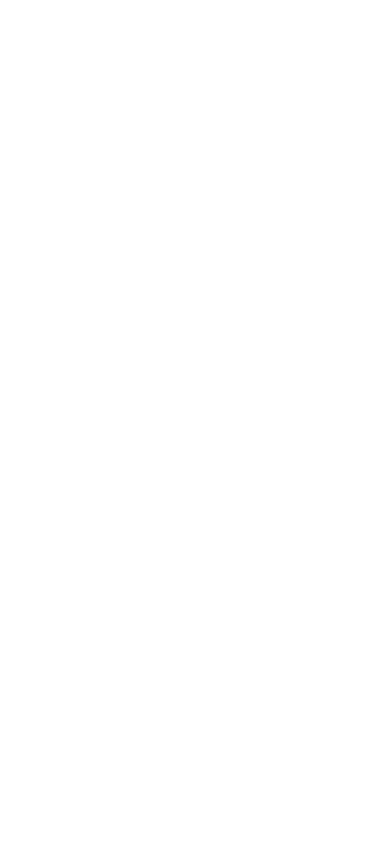
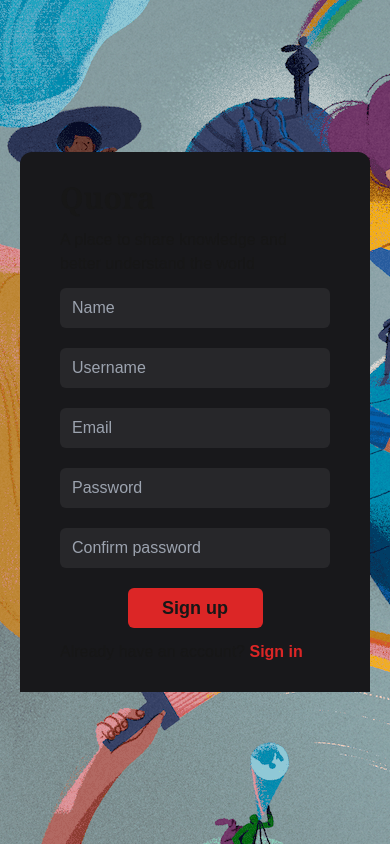
Before and after one commit to Rishabh8210/InQuiro-Client, a Next.js app: page /signup in a window 390 px wide. Built offline with nearby package versions, Linux system fonts and the light colour scheme.

Commit message:
Commit : Added Auth(signIn, signUp) pages and updated mobile navbar

```diff
--- a/src/app/(auth)/signin/page.tsx
+++ b/src/app/(auth)/signin/page.tsx
@@ -1,8 +1,18 @@
 import React from 'react'
-
+import { SigninComponent } from '@/components/SigninComponent'
+import { Logo } from '@/components/LogoComponent'
+import Link from 'next/link'
 const Signin = () => {
   return (
-    <div>Signin</div>
+    <div className="h-screen w-full flex justify-center px-5 bg-[url('/quoraBG.webp')] dark:bg-[url('/quoraBG.webp')] bg-black items-center">
+      <div className="h-fit w-full flex flex-col py-7 px-10 gap-5 bg-zinc-900 rounded-b-xl">
+          <Logo />
+          <p>Unlock curiosity, one question at a time.</p>
+          <h3 className='text-2xl font-bold text-center underline text-red-600 font-serif'>SignIn</h3>
+          <SigninComponent />
+          <span className='font-medium'>Create a new account? <Link className='font-semibold text-red-600' href='/signup'>Sign up</Link></span>
+      </div>
+    </div>
   )
 }
 
--- a/src/app/(auth)/signup/page.tsx
+++ b/src/app/(auth)/signup/page.tsx
@@ -1,9 +1,16 @@
 import React from 'react'
-
+import { SignupComponent } from '@/components/SigupComponent'
+import { Logo } from '@/components/LogoComponent'
+import Link from 'next/link'
 const Signup = () => {
   return (
-    <div>
-
+    <div className="h-screen w-full flex justify-center px-5 bg-[url('/quoraBG.webp')] dark:bg-[url('/quoraBG.webp')] bg-black items-center">
+      <div className="h-fit w-full flex flex-col py-7 px-10 gap-3 bg-zinc-900 rounded-t-xl">
+          <Logo />
+          <p>A place to share knowledge and better understand the world</p>
+          <SignupComponent />
+          <span className='font-medium'>Already have an account? <Link className='font-semibold text-red-600' href='/signin'>Sign in</Link></span>
+      </div>
     </div>
   )
 }
--- a/src/components/LogoComponent.tsx
+++ b/src/components/LogoComponent.tsx
@@ -1,5 +1,7 @@
 export function Logo() {
     return (
-        <h1 className="text-2xl font-sans font-bold">Quora</h1>
+        <div className="h-full leading-10 flex items-center w-fit">
+            <h1 className="text-3xl font-serif font-bold">Quora</h1>
+        </div>
     )
 }
--- a/src/components/MobileNavbar.tsx
+++ b/src/components/MobileNavbar.tsx
@@ -1,6 +1,7 @@
 "use client"
 import { useState } from "react"
 import Link from "next/link";
+import { Logo } from "./LogoComponent";
 
 interface HandleProps {
     setTrigger: () => void
@@ -19,9 +20,7 @@
                 <div className=" h-full w-fit flex items-center ">
                     <img className="dark:invert" src='/hamburger-menu.png' alt="#" onClick={() => handleClick()}/>
                 </div>
-                <div className="h-fit w-fit flex justify-center items-center">
-                    <h1 className="text-3xl font-san font-bold text-red-600">Quora</h1>
-                </div>
+                <Logo />
                 <div className="h-fit w-fit">
                     <Link href='/post'><img className="invert" src="/addButton.png"/></Link>
                 </div>
@@ -33,7 +32,7 @@
 
 export function SidebarMenu(props: HandleProps) {
     return (
-        <div className="h-screen w-full absolute top-0 left-0 p-10 flex flex-col  gap-10 bg-black">
+        <div className="h-screen z-10 w-full absolute top-0 left-0 p-10 flex flex-col  gap-10 bg-black">
             <div className="w-full h-fit py-5 flex justify-end">
                 <img className="dark:invert h-9 pointer" src="/closeButton.png" onClick={() => props.setTrigger()}/>
             </div>
@@ -49,20 +48,20 @@
 
 export function SubNavbarMenu() {
     return (
-        <div className="h-14 w-full flex justify-center items-center bg-zinc-900 border-b-2 border-opacity-40 ">
-            <Link href='/' className="h-full px-6 w-fit flex-shrink-0 flex justify-center items-center border-r-2">
+        <div className="md:hidden h-14 w-full flex justify-center items-center bg-zinc-900 border-b-2 border-opacity-40 ">
+            <Link href='/' className="h-full px-5 w-fit flex-shrink-0 flex justify-center items-center border-r-2">
                 <img className="h-7 " src="/homeButton.png"/>
             </Link>
-            <Link href='/' className="h-full px-6 flex-shrink-0 w-fit flex justify-center items-center border-r-2">
+            <Link href='/followings' className="h-full px-5 flex-shrink-0 w-fit flex justify-center items-center border-r-2">
                 <img className="h-7 dark:invert" src="/followingButton.png"/>
             </Link>
-            <Link href='/' className="h-full px-6 flex-shrink-0 w-fit flex justify-center items-center border-r-2">
+            <Link href='/answers' className="h-full px-5 flex-shrink-0 w-fit flex justify-center items-center border-r-2">
                 <img className="h-7 dark:invert" src="/notesButton.png"/>
             </Link>
-            <Link href='/' className="h-full px-6 flex-shrink-0 w-fit flex justify-center items-center border-r-2">
+            <Link href='/notifications' className="h-full px-5 flex-shrink-0 w-fit flex justify-center items-center border-r-2">
                 <img className="h-7 dark:invert" src="/notificationsButton.png"/>
             </Link>
-            <Link href='/' className="h-full px-6 flex-shrink-0 w-fit flex justify-center items-center border-r-2">
+            <Link href='/profile' className="h-full px-5 flex-shrink-0 w-fit flex justify-center items-center ">
                 <img className="h-7 dark:invert" src="/userButton.png"/>
             </Link>
         </div>
--- a/src/components/Navbar.tsx
+++ b/src/components/Navbar.tsx
@@ -1,13 +1,15 @@
 
 import Link from "next/link"
+import { Logo } from "./LogoComponent"
 
 
 // Large screen nav
 export function Navbar() {
     return (
-        <div className="hidden h-full w-full md:flex justify-center items-center">
+        <div className="hidden h-full w-full md:flex gap-16 justify-center items-center">
+            <Logo />
             <div className="h-full w-1/2 flex items-center justify-between">
-                <Link className= 'text-lg font-semibold' href='/'>Home</Link>
+                <Link className= 'text-lg font-semibold text-red-600' href='/'>Home</Link>
                 <Link className= 'text-lg font-semibold' href='/following'>Following</Link>
                 <Link className= 'text-lg font-semibold' href='/answer'>Answer</Link>
                 <Link className= 'text-lg font-semibold' href='/notifications'>Notification</Link>
--- /dev/null
+++ b/src/components/SigninComponent.tsx
@@ -0,0 +1,15 @@
+"use client"
+import { useState } from "react";
+
+export function SigninComponent() {
+    const [email, setEmail] = useState('');
+    const [password, setPassword] = useState('');
+
+    return (
+        <form onSubmit={(e) => e.preventDefault()} className="h-fit w-full flex flex-col justify-center items-center flex-shrink-0 gap-5">
+            <input className="h-10 w-full outline-none focus:outline-zinc-500 rounded-md px-3 bg-zinc-800" type="email" placeholder="Email" onChange={(e) => setEmail(e.target.value)}/>
+            <input className="h-10 w-full outline-none focus:outline-zinc-500 rounded-md px-3 bg-zinc-800" type="password" placeholder="Password" onChange={(e) => setPassword(e.target.value)}/>
+            <button className="bg-red-600 w-2/4 h-10 rounded-md text-lg font-bold">Sign in</button>
+        </form>
+    )
+}
--- /dev/null
+++ b/src/components/SigupComponent.tsx
@@ -0,0 +1,21 @@
+"use client"
+import { useState } from "react";
+
+export function SignupComponent() {
+    const [name, setName] = useState('');
+    const [username, setUserName] = useState('');
+    const [email, setEmail] = useState('');
+    const [password, setPassword] = useState('');
+    const [ConfirmPassword, setConfirmPassword] = useState('');
+
+    return (
+        <form onSubmit={(e) => e.preventDefault()} className="h-fit w-full flex flex-col justify-center items-center flex-shrink-0 gap-5">
+            <input className="h-10 w-full outline-none focus:outline-zinc-500 rounded-md px-3 bg-zinc-800" type="text" placeholder="Name" onChange={(e) => setName(e.target.value)} />
+            <input className="h-10 w-full outline-none focus:outline-zinc-500 rounded-md px-3 bg-zinc-800" type="text" placeholder="Username" onChange={(e) => setUserName(e.target.value)}/>
+            <input className="h-10 w-full outline-none focus:outline-zinc-500 rounded-md px-3 bg-zinc-800" type="email" placeholder="Email" onChange={(e) => setEmail(e.target.value)}/>
+            <input className="h-10 w-full outline-none focus:outline-zinc-500 rounded-md px-3 bg-zinc-800" type="password" placeholder="Password" onChange={(e) => setPassword(e.target.value)}/>
+            <input className="h-10 w-full outline-none focus:outline-zinc-500 rounded-md px-3 bg-zinc-800" type="password" placeholder="Confirm password" onChange={(e) => setConfirmPassword(e.target.value)}/>
+            <button className="bg-red-600 w-2/4 h-10 rounded-md text-lg font-bold">Sign up</button>
+        </form>
+    )
+}
```
Also changed, not shown: public/QuoraBG.webp (added).
